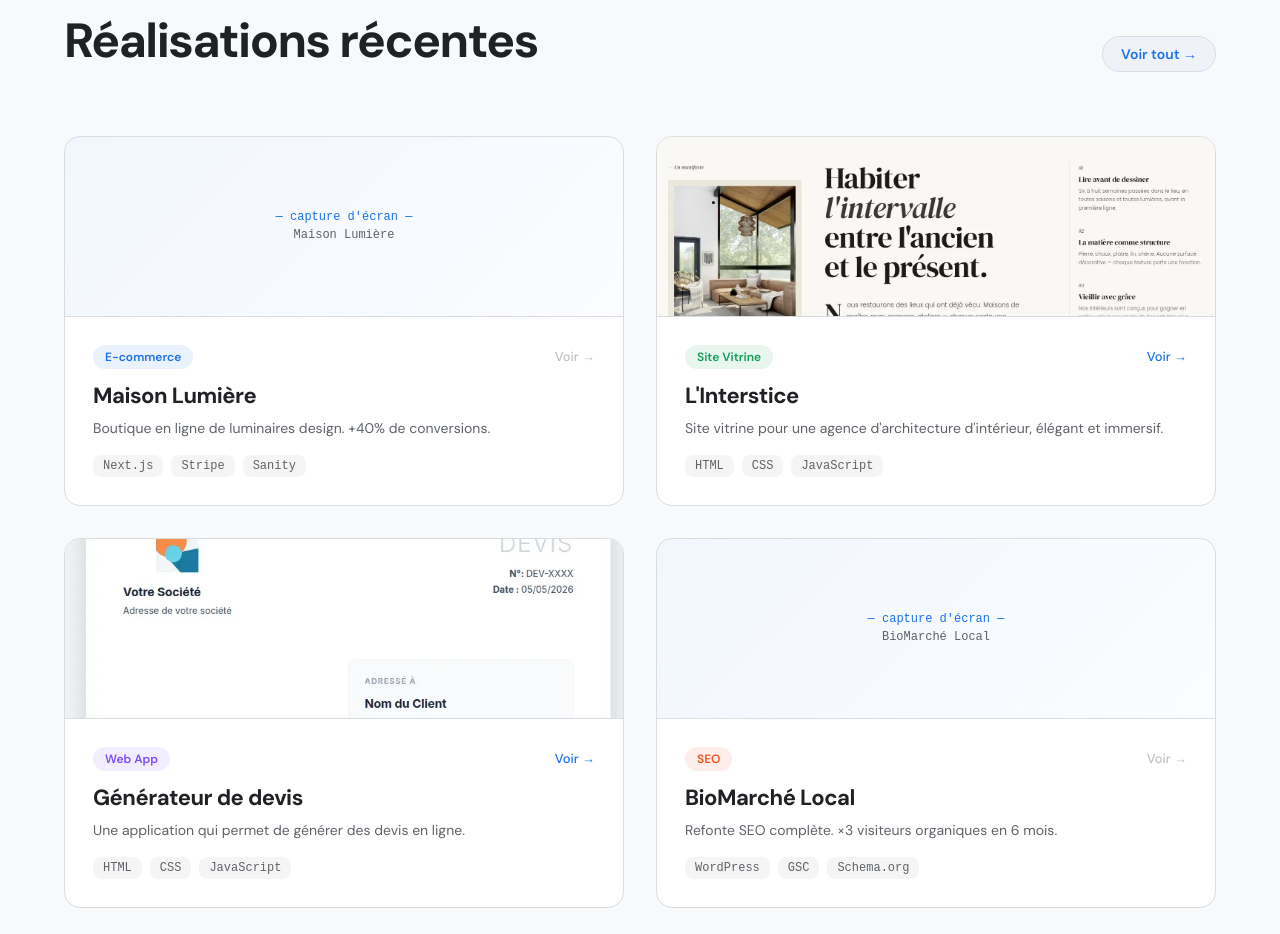
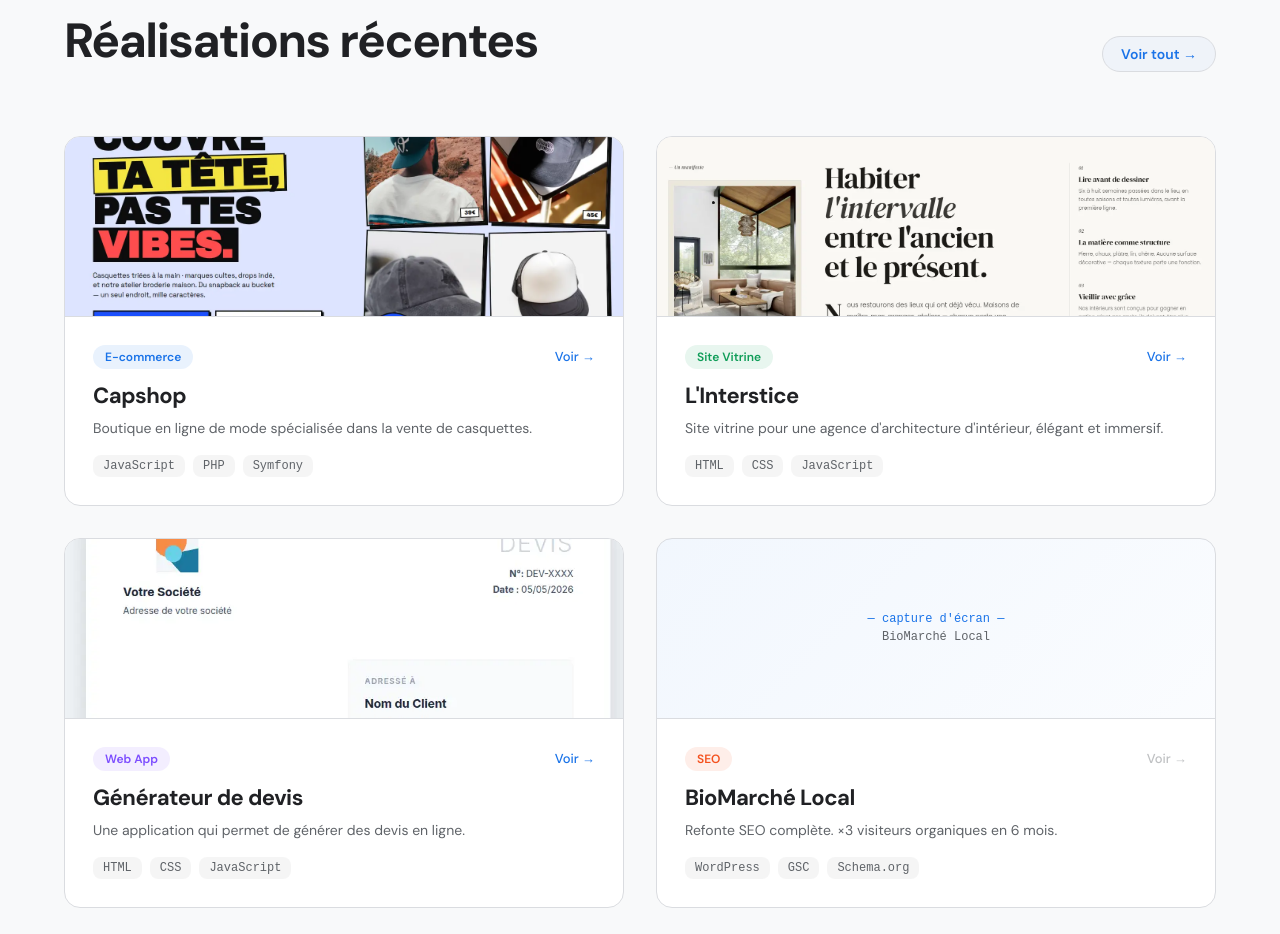
Before and after one commit to BenjaminP17/Portfolio_with_Claude, a React (Vite) app: page / in a window 1280 px wide. Shown: the part 1580-2514 px from the top of the page. Built offline with nearby package versions, Linux system fonts and the light colour scheme.

Commit message:
ajout projet capshop au portfolio

```diff
--- a/lab/index.html
+++ b/lab/index.html
@@ -397,9 +397,9 @@
 
   <!-- ── NAV ── -->
   <nav class="nav">
-    <a href="/" class="nav-logo">Benjamin<span>.</span></a>
+    <a href="https://benjaminpelissier.com/" class="nav-logo">Benjamin<span>.</span></a>
     <div class="nav-right">
-      <a href="/" class="nav-back">← Retour au portfolio</a>
+      <a href="https://benjaminpelissier.com/" class="nav-back">← Retour au portfolio</a>
       <button class="theme-btn" id="themeBtn" onclick="toggleTheme()">◐ Sombre</button>
     </div>
   </nav>
--- a/src/App.jsx
+++ b/src/App.jsx
@@ -37,7 +37,7 @@ function App() {
   ];
 
   const projects = [
-    { tag: 'E-commerce', title: 'Maison Lumière', desc: 'Boutique en ligne de luminaires design. +40% de conversions.', tech: ['Next.js', 'Stripe', 'Sanity'] },
+    { tag: 'E-commerce', title: 'Capshop', desc: 'Boutique en ligne de mode spécialisée dans la vente de casquettes.', tech: ['JavaScript', 'PHP', 'Symfony'], img: '/images/capshop.webp', url: 'https://capshop.benjaminpelissier.com/' },
     { tag: 'Site Vitrine', title: "L'Interstice", desc: "Site vitrine pour une agence d'architecture d'intérieur, élégant et immersif.", tech: ['HTML', 'CSS', 'JavaScript'], img: '/images/interstice_img.webp', url: 'http://lab.benjaminpelissier.com/Interstice-site/' },
     { tag: 'Web App', title: 'Générateur de devis', desc: 'Une application qui permet de générer des devis en ligne.', tech: ['HTML', 'CSS', 'JavaScript'], img: '/images/gen_devis_img.webp', url: 'http://lab.benjaminpelissier.com/devis_generator_light/' },
     { tag: 'SEO', title: 'BioMarché Local', desc: 'Refonte SEO complète. ×3 visiteurs organiques en 6 mois.', tech: ['WordPress', 'GSC', 'Schema.org'] },
```
Also changed, not shown: public/images/capshop.webp (added).
